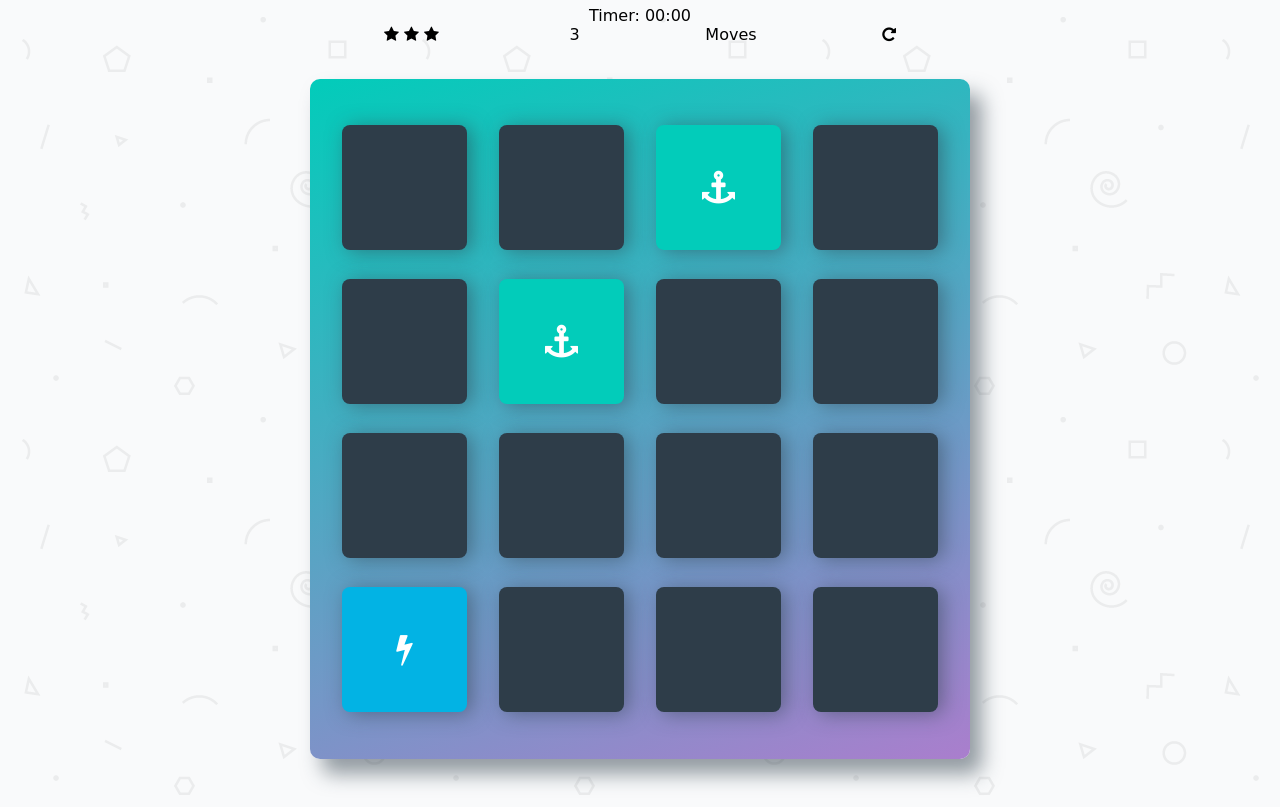
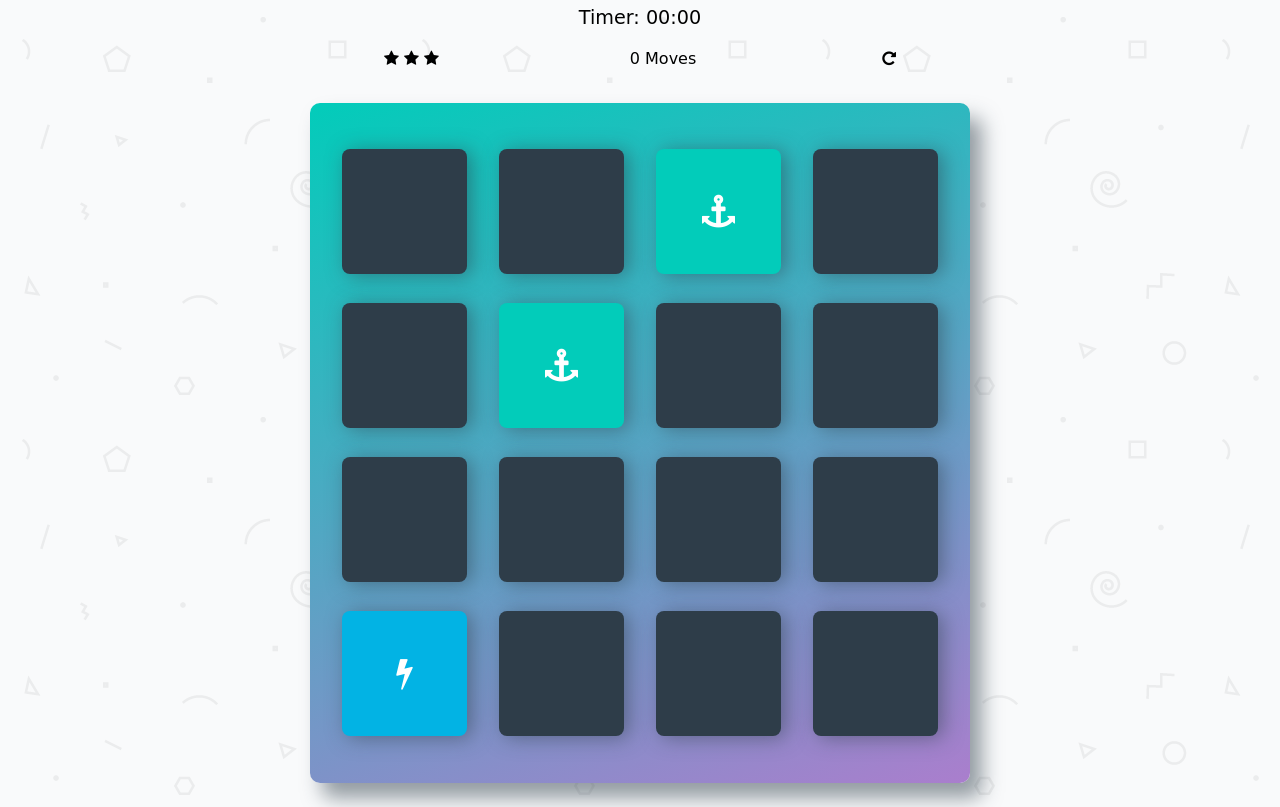
Before and after one commit to eaczechova/Memory-Game, a plain HTML site: page index.html in a window 1280 px wide. Shown: the part 80-887 px from the top of the page. Drawn offline with Linux system fonts and the light colour scheme; a web font is replaced by a local one.

Commit message:
style timer section and score panel

```diff
--- a/css/app.css
+++ b/css/app.css
@@ -81,6 +81,11 @@ h1 {
     font-size: 33px;
 }
 
+.timer-panel {
+  margin-bottom: 20px;
+  font-size: 1.2rem;
+}
+
 /*
  * Styles for the Score Panel
  */
--- a/index.html
+++ b/index.html
@@ -26,7 +26,7 @@
         		<li><i class="fa fa-star"></i></li>
         	</ul>
 
-        	<span class="moves">3</span> Moves
+        	<span class="moves">0 <span>Moves</span></span>
 
             <div class="restart">
         		<i class="fa fa-repeat"></i>
```
